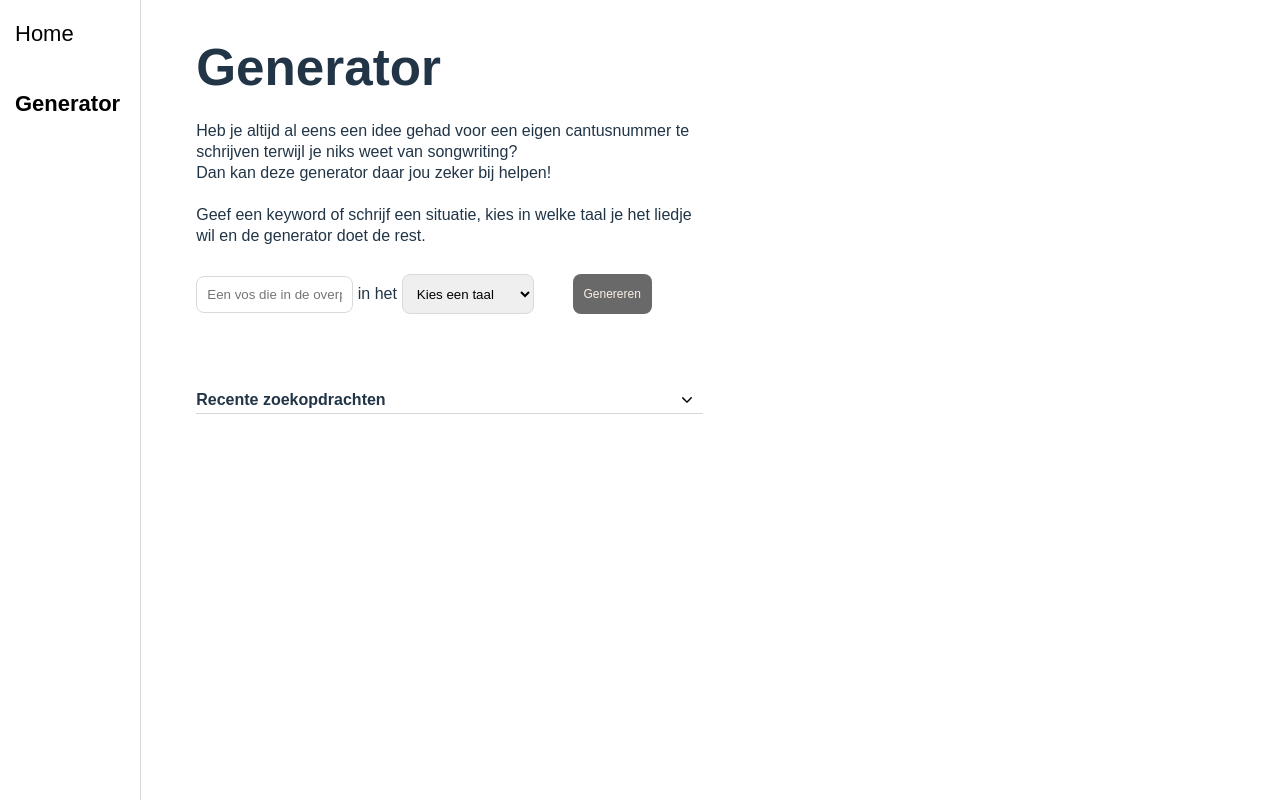
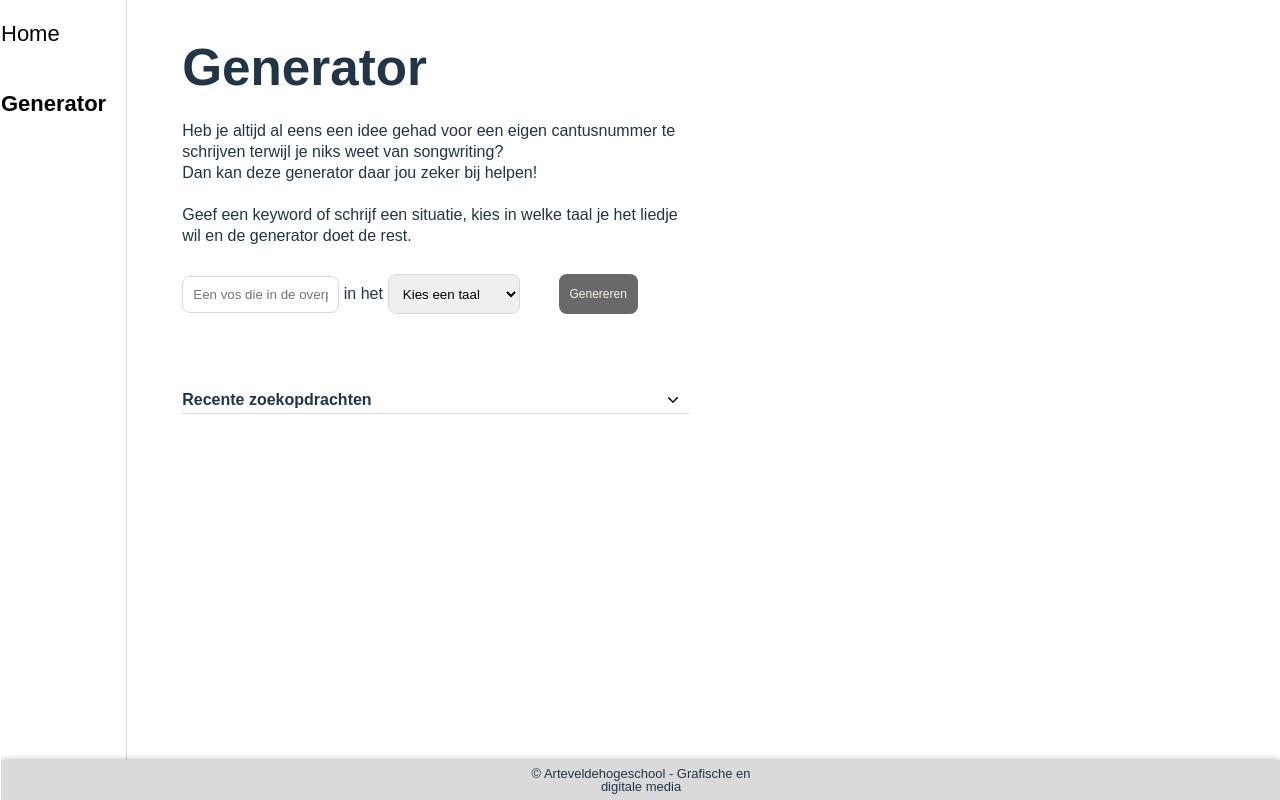
Before and after one commit to Stef-Verniers/BAP, a React (Vite) app in the folder codex/app/: page /generator in a window 1280 px wide. Built offline with nearby package versions, Linux system fonts and the light colour scheme; a web font is replaced by a local one.

Commit message:
Een footer werd aangemaakt

```diff
--- a/codex/app/src/App.jsx
+++ b/codex/app/src/App.jsx
@@ -3,6 +3,7 @@ import './assets/styles/reset.css'
 import Welcome from './components/views/welcome/Welcome'
 import Sidebar from './components/sidebar/Sidebar'
 import Generator from './components/views/generator/Generator'
+import Footer from './components/footer/Footer'
 
 
 function App() {
@@ -16,6 +17,7 @@ function App() {
           <Route path={'/generator'} element={<Generator />} />
         </Routes>
       </main>
+      <Footer />
     </>
   )
 }
--- /dev/null
+++ b/codex/app/src/components/footer/Footer.jsx
@@ -0,0 +1,11 @@
+import './footer.css'
+
+const Footer = () => {
+    return (
+        <footer>
+            <span>&copy; Arteveldehogeschool - Grafische en digitale media</span>
+        </footer>
+    )
+}
+
+export default Footer;
--- /dev/null
+++ b/codex/app/src/components/footer/footer.css
@@ -0,0 +1,18 @@
+footer {
+    height: 5vh;
+    font-size: 13px;
+    box-shadow: 0px 5px 10px black;
+    display: flex;
+    justify-content: center;
+    align-items: center;
+    background-color: rgb(218, 218, 218);
+}
+
+@media screen and (min-width: 769px) {
+    footer {
+        width: 100vw;
+        position: absolute;
+        bottom: 0;
+        z-index: 394;
+    }
+}
--- a/codex/app/src/index.css
+++ b/codex/app/src/index.css
@@ -113,6 +113,7 @@ button:focus-visible {
     display: grid;
     grid-template-columns: 20% 80%;
     position: relative;
+
   }
 
   main {
```
